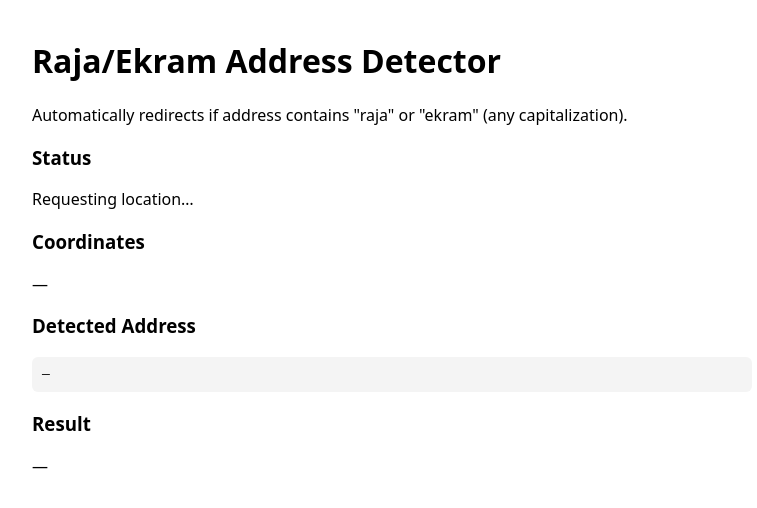
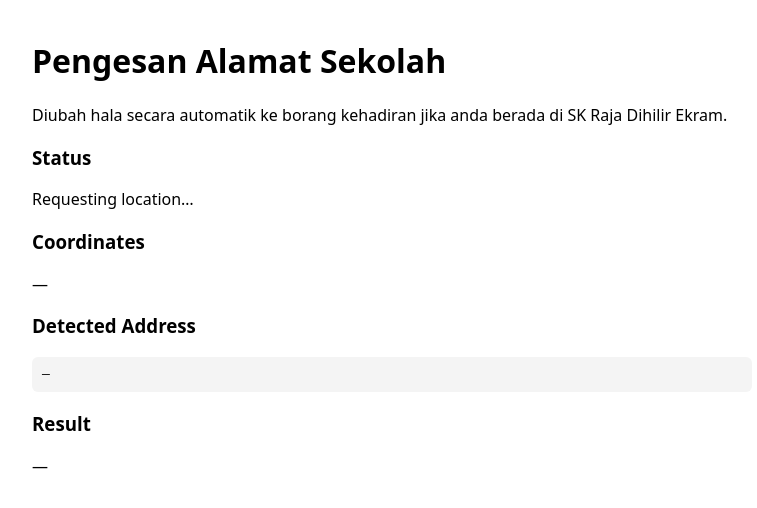
Before and after one commit to BorangKehadiran/Detect-GPS, a plain HTML site: page index.html in a window 1280 px wide. Shown: the whole page, without its empty margins (248-1005 px from the left). Drawn offline with Linux system fonts and the light colour scheme.

Commit message:
index.html

```diff
--- a/index.html
+++ b/index.html
@@ -3,7 +3,7 @@
 <head>
   <meta charset="utf-8" />
   <meta name="viewport" content="width=device-width,initial-scale=1" />
-  <title>Raja/Ekram Redirect Detector</title>
+  <title>Pengesan Alamat Sekolah</title>
   <style>
     body { font-family: system-ui, -apple-system, "Segoe UI", Roboto, Arial; padding: 18px; max-width: 720px; margin: auto; }
     pre { background:#f4f4f4; padding: 10px; border-radius: 6px; }
@@ -12,8 +12,8 @@
   </style>
 </head>
 <body>
-  <h1>Raja/Ekram Address Detector</h1>
-  <p>Automatically redirects if address contains "raja" or "ekram" (any capitalization).</p>
+  <h1>Pengesan Alamat Sekolah</h1>
+  <p>Diubah hala secara automatik ke borang kehadiran jika anda berada di SK Raja Dihilir Ekram. </p>
 
   <h3>Status</h3>
   <p id="status">Idle</p>
```
